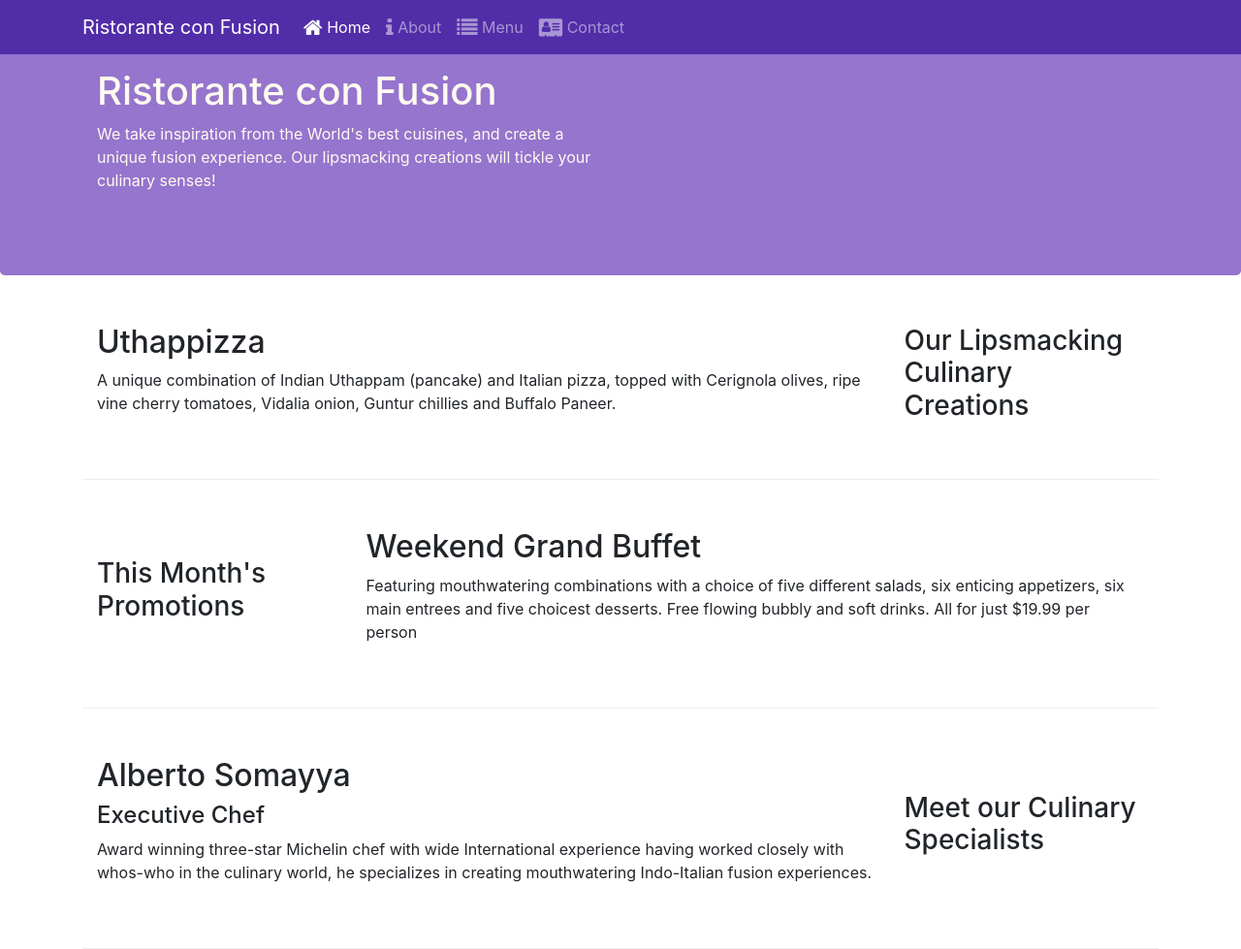
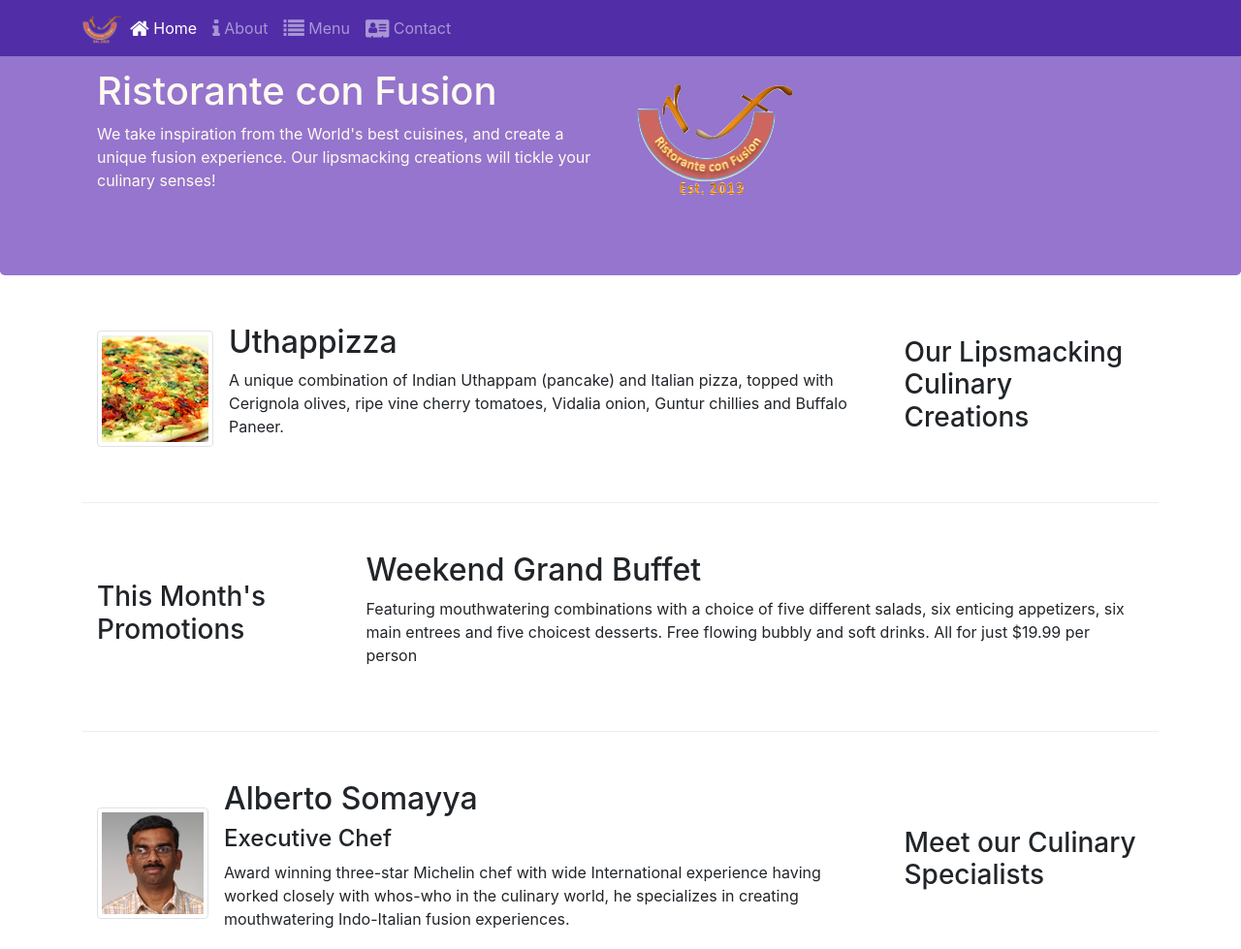
Before and after one commit to JhoamMolina/BootstrapProject, a website: page index.html in a window 1280 px wide. Shown: the top 979 px of the page at 97% size. Drawn offline with nearby package versions, Linux system fonts and the light colour scheme.

Commit message:
media and images

```diff
--- a/index.html
+++ b/index.html
@@ -21,7 +21,7 @@
         <button class="navbar-toggler" type="button" data-toggle="collapse" data-target="#Navbar">
             <span class="navbar-toggler-icon"></span>
         </button>
-            <a class="navbar-brand" href="#">Ristorante con Fusion</a>
+        <a class="navbar-brand mr-auto" href="#"><img src="img/logo.png" height="30" width="41"></a>
                 <div class="collapse navbar-collapse" id="Navbar">
                         <ul class="navbar-nav mr-auto">
                              <li class="nav-item active"><a class="nav-link" href="#"><span class="fa fa-home fa-lg"></span> Home</a></li>
@@ -42,7 +42,8 @@
                     <h1>Ristorante con Fusion</h1>
                     <p>We take inspiration from the World's best cuisines, and create a unique fusion experience. Our lipsmacking creations will tickle your culinary senses!</p>
                 </div>
-                <div class="col-12 col-sm">
+                <div class="col-12 col-sm align-self-center">
+                    <img src="img/logo.png" class="img-fluid">
                 </div>
             </div>
         </div>
@@ -54,8 +55,17 @@
                 <h3>Our Lipsmacking Culinary Creations</h3>
             </div>
             <div class="col col-sm orden-sm-first col-md">
-                <h2>Uthappizza</h2>
-                <p>A unique combination of Indian Uthappam (pancake) and Italian pizza, topped with Cerignola olives, ripe vine cherry tomatoes, Vidalia onion, Guntur chillies and Buffalo Paneer.</p>
+                <div class="media">
+                    <img class="d-flex mr-3 img-thumbnail align-self-center"
+                            src="img/uthappizza.png" alt="Uthappizza">
+                    <div class="media-body">
+                        <h2 class="mt-0">Uthappizza</h2>
+                        <p class="d-none d-sm-block">A unique combination of Indian Uthappam (pancake) and
+                            Italian pizza, topped with Cerignola olives, ripe vine
+                            cherry tomatoes, Vidalia onion, Guntur chillies and
+                            Buffalo Paneer.</p>
+                    </div>
+                </div>
             </div>
         </div>
 
@@ -75,9 +85,15 @@
                 <h3>Meet our Culinary Specialists</h3>
             </div>
             <div class="col col-sm orden-sm-first col-md">
-                <h2>Alberto Somayya</h2>
-                <h4>Executive Chef</h4>
-                <p>Award winning three-star Michelin chef with wide International experience having worked closely with whos-who in the culinary world, he specializes in creating mouthwatering Indo-Italian fusion experiences. </p>
+                <div class="media">
+                    <img class="d-flex mr-3 img-thumbnail align-self-center"
+                        src="img/alberto.png" alt="alberto">
+                    <div class="media-body">
+                        <h2 class="mt-0">Alberto Somayya</h2>
+                        <h4>Executive Chef</h4>
+                        <p>Award winning three-star Michelin chef with wide International experience having worked closely with whos-who in the culinary world, he specializes in creating mouthwatering Indo-Italian fusion experiences. </p>
+                    </div>
+                </div>
             </div>
         </div>
     </div>
```
Also changed, not shown: aboutus.html (+3 -2 lines), contactus.html (+4 -3 lines), img/alberto.png (added), img/buffet.png (added), img/logo.png (added), img/uthappizza.png (added), 1 other file.
